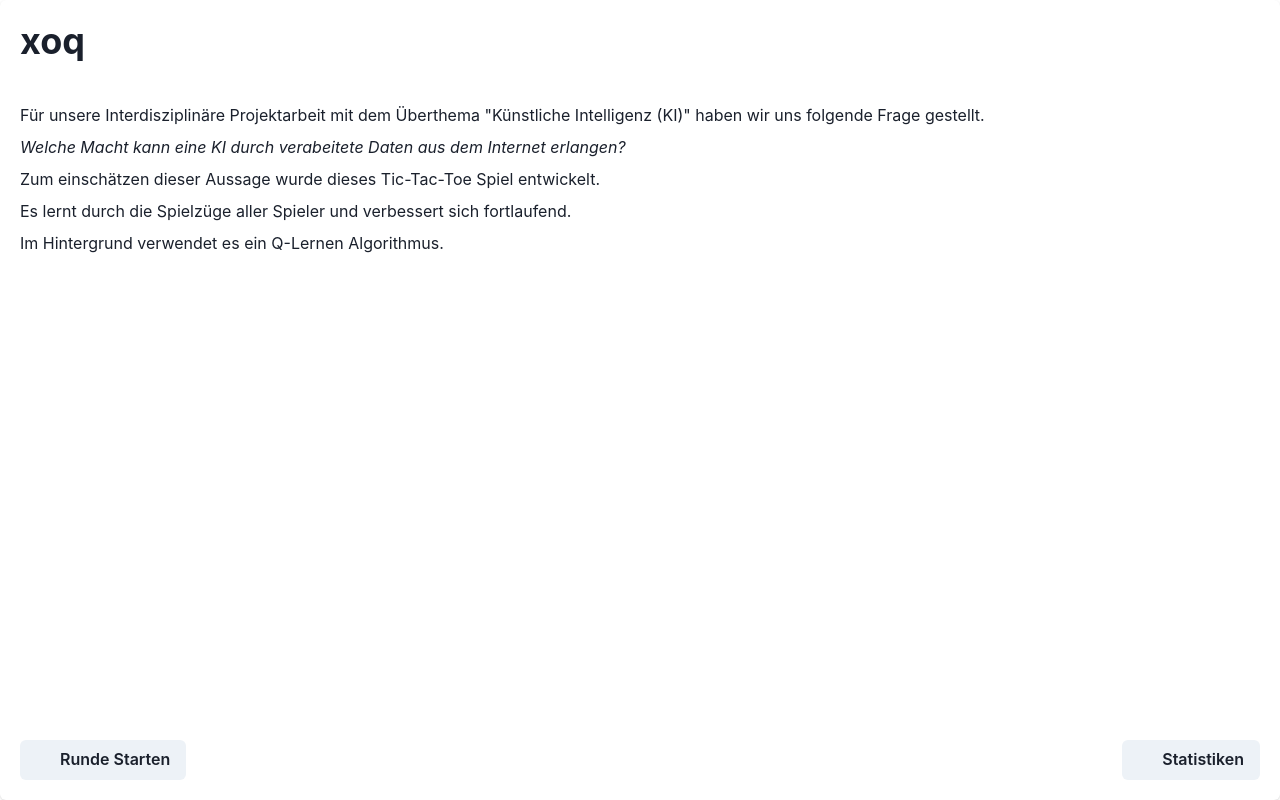
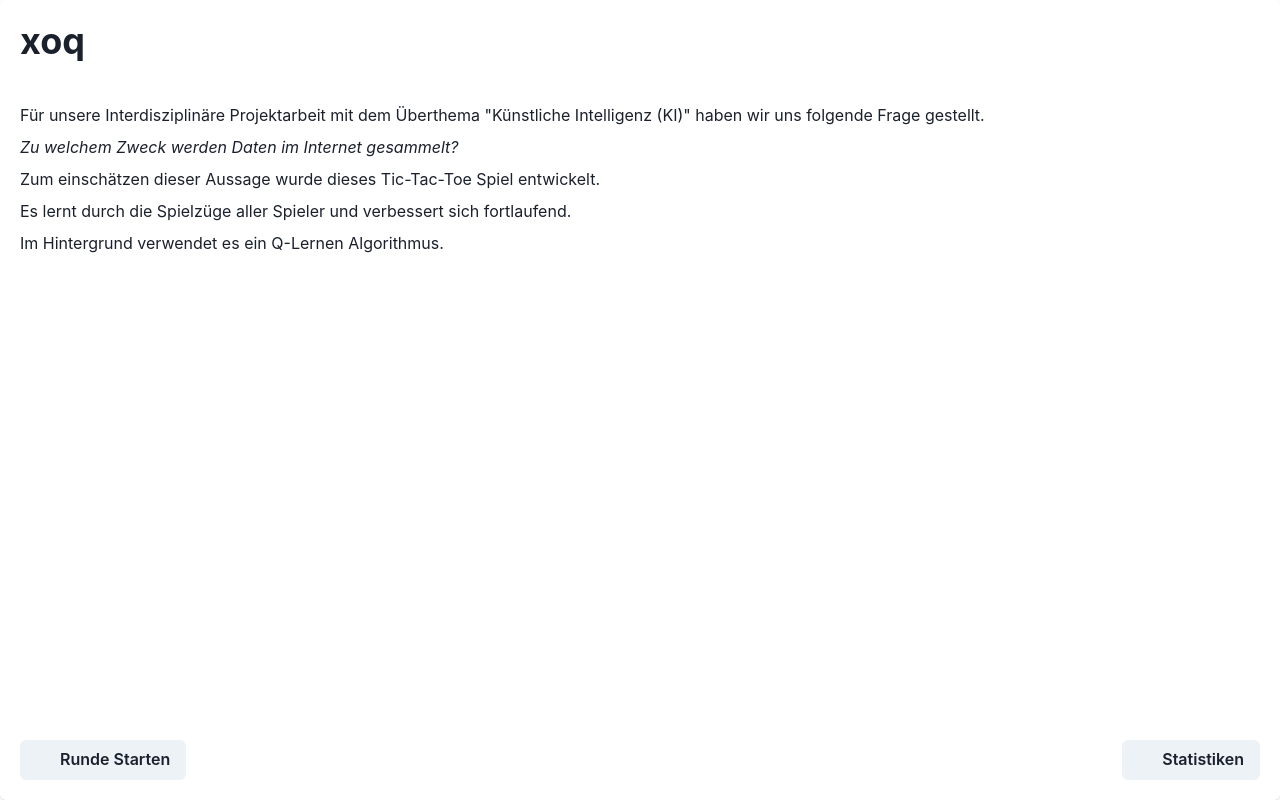
Before and after one commit to zhews/xoq, a React (Vite) app in the folder web/: page / in a window 1280 px wide. Built offline with nearby package versions, Linux system fonts and the light colour scheme; some icons are missing.

Commit message:
chore: change question in Home component

```diff
--- a/web/src/Home.tsx
+++ b/web/src/Home.tsx
@@ -14,8 +14,7 @@ export const Home = () => {
                         <Text>Für unsere Interdisziplinäre Projektarbeit mit dem Überthema "Künstliche Intelligenz (KI)"
                             haben
                             wir uns folgende Frage gestellt.</Text>
-                        <Text as={"cite"}>Welche Macht kann eine KI durch verabeitete Daten aus dem Internet
-                            erlangen?</Text>
+                        <Text as={"cite"}>Zu welchem Zweck werden Daten im Internet gesammelt?</Text>
                         <Text>Zum einschätzen dieser Aussage wurde dieses Tic-Tac-Toe Spiel entwickelt.</Text>
                         <Text>Es lernt durch die Spielzüge aller Spieler und verbessert sich fortlaufend.</Text>
                         <Text>Im Hintergrund verwendet es ein Q-Lernen Algorithmus.</Text>
```
